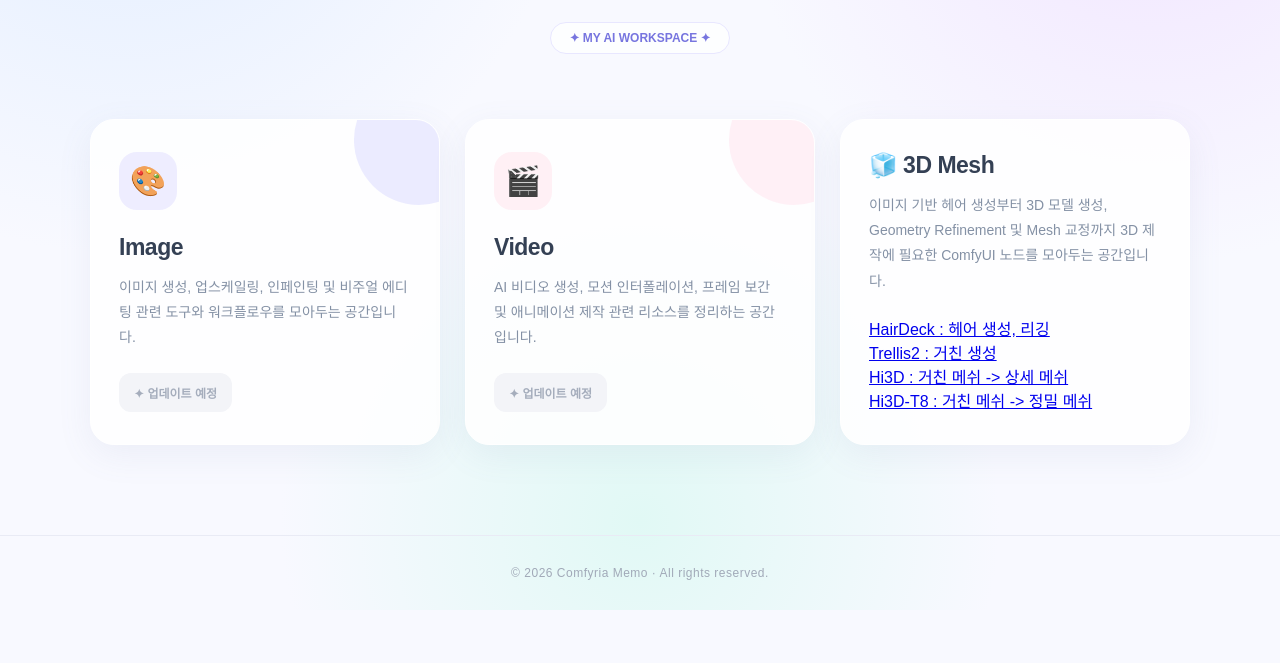
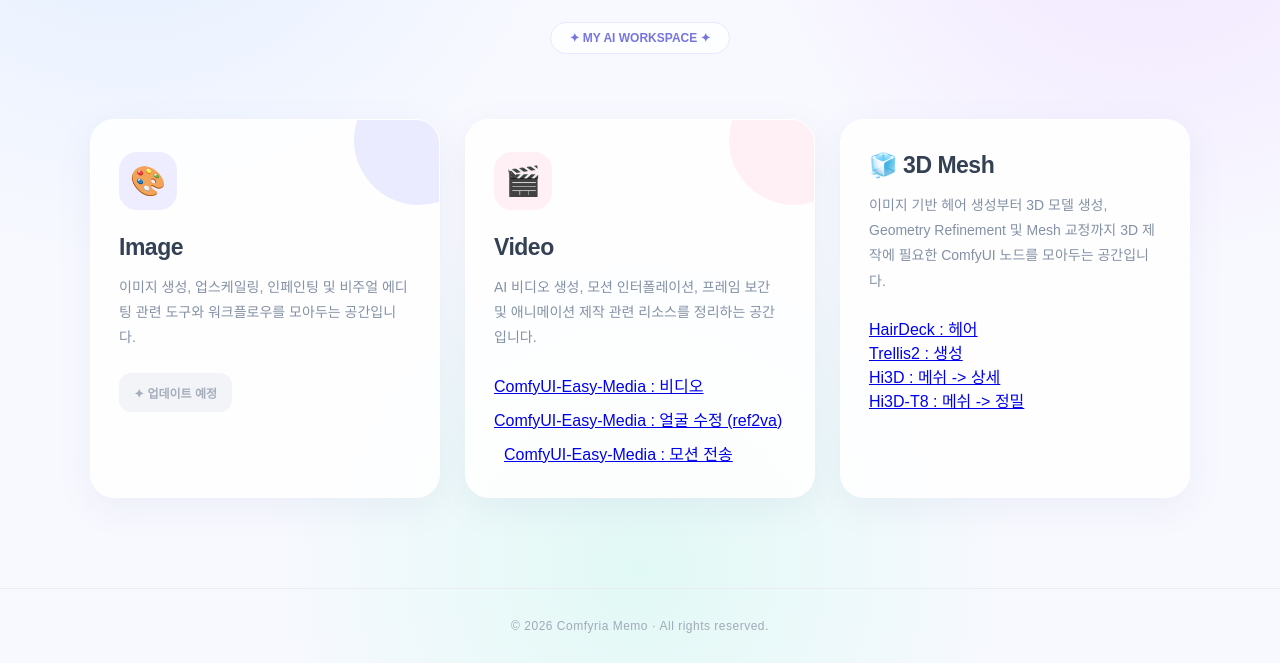
Before and after one commit to PluMaZero/ComfyuiMemo, a plain HTML site: page index.html in a window 1280 px wide. Shown: the part 284-947 px from the top of the page. Before the commit the page ends 894 px from the top, so only its background shows below. Drawn offline with Linux system fonts and the light colour scheme; a web font is replaced by a local one.

Commit message:
Update index.html

```diff
--- a/index.html
+++ b/index.html
@@ -273,7 +273,17 @@ footer {
             리소스를 정리하는 공간입니다.
         </p>
         <div class="link-list">
-            <span class="btn disabled">✦ 업데이트 예정</span>
+            <a href="https://github.com/yolain/ComfyUI-Easy-Media" target="_blank" class="tool-link">
+                ComfyUI-Easy-Media : 비디오
+            </a><br>
+
+            <a href="https://github.com/Pixelailabs/ComfyUI-H3-FaceFix-PixelAILabs" target="_blank" class="tool-link">
+                ComfyUI-Easy-Media : 얼굴 수정 (ref2va)
+            </a><br>
+
+            <a href="https://github.com/TheBeast-Spec/minimax-h3-tara-motion-transfer-comfyu" target="_blank" class="tool-link">
+                ComfyUI-Easy-Media : 모션 전송
+            </a><br>
         </div>
     </div>
 
@@ -287,24 +297,20 @@ footer {
         </p>
 
         <div class="tool-links">
-            <a href="https://github.com/visualbruno/ComfyUI-HairDeck"
-               target="_blank" class="tool-link">
-                HairDeck : 헤어 생성, 리깅
+            <a href="https://github.com/visualbruno/ComfyUI-HairDeck" target="_blank" class="tool-link">
+                HairDeck : 헤어
             </a><br>
 
-            <a href="https://github.com/visualbruno/ComfyUI-Trellis2"
-               target="_blank" class="tool-link">
-                Trellis2 : 거친 생성
+            <a href="https://github.com/visualbruno/ComfyUI-Trellis2" target="_blank" class="tool-link">
+                Trellis2 : 생성
             </a><br>
 
-            <a href="https://github.com/Aero-Ex/ComfyUI-Hi3D"
-               target="_blank" class="tool-link">
-                Hi3D : 거친 메쉬 -> 상세 메쉬
+            <a href="https://github.com/Aero-Ex/ComfyUI-Hi3D" target="_blank" class="tool-link">
+                Hi3D : 메쉬 -> 상세
             </a><br>
 
-            <a href="https://github.com/T8mars/Comfyui-Hi3d-T8"
-               target="_blank" class="tool-link">
-                Hi3D-T8 : 거친 메쉬 -> 정밀 메쉬
+            <a href="https://github.com/T8mars/Comfyui-Hi3d-T8" target="_blank" class="tool-link">
+                Hi3D-T8 : 메쉬 -> 정밀
             </a><br>
         </div>
     </div>
```
